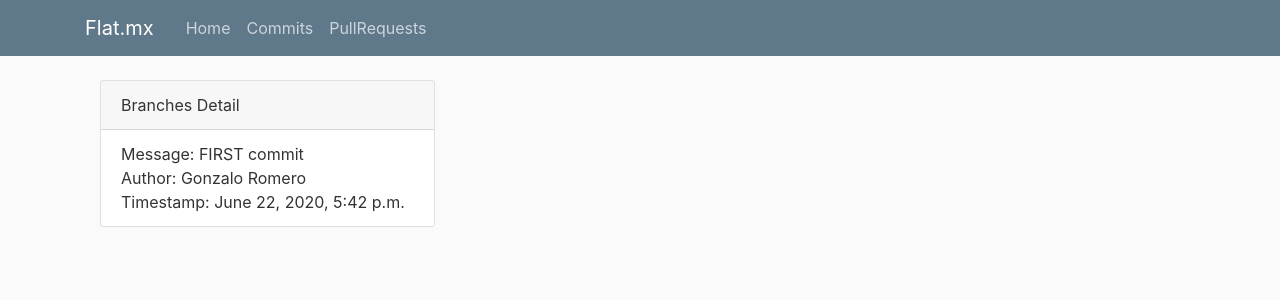
After one commit to NeOneSoft/FlatMX, a Django app: page /branches/1/ in a window 1280 px wide. The commit adds this page. Shown: the top 300 px of the page. Run offline with Django 3.2, Linux system fonts and the light colour scheme; data comes from the database, SQL or seed files in the repository; both versions use the stored data as it was after the commit; some libraries are stand-ins or nearby versions.

Commit message:
ADDING views

```diff
--- a/branches/models.py
+++ b/branches/models.py
@@ -1,6 +1,7 @@
 from django.db import models
 
 
+# Branch Model
 class Branch(models.Model):
     branch = models.CharField(max_length=200)
 
--- a/branches/templates/branches/base.html
+++ b/branches/templates/branches/base.html
@@ -10,7 +10,7 @@
     <!-- Bootstrap CSS -->
     <link rel="stylesheet" href="https://stackpath.bootstrapcdn.com/bootstrap/4.4.1/css/bootstrap.min.css" integrity="sha384-Vkoo8x4CGsO3+Hhxv8T/Q5PaXtkKtu6ug5TOeNV6gBiFeWPGFN9MuhOf23Q9Ifjh" crossorigin="anonymous">
 
-    <link rel="stylesheet" type="text/css" href="{% static 'branch/main.css' %}">
+    <link rel="stylesheet" type="text/css" href="{% static 'branches/main.css' %}">
 
     {% if title %}
         <title>Flat.mx - {{ title }}</title>
--- /dev/null
+++ b/branches/templates/branches/branch_detail.html
@@ -0,0 +1,22 @@
+{% extends "branches/base.html"%}
+{% block content %}
+<div class="col-md-6 col-auto">
+  <div class="card">
+    <div class="card-header">
+      Branches Detail
+    </div>
+     <ul class="list-group list-group-flush">
+     {% for commit in commits %}
+      <li class="list-group-item">
+        Message: {{ commit.message }}
+        <br>
+        Author: {{ commit.author.first_name }}
+                {{ commit.author.last_name }}
+        <br>
+        Timestamp: {{ commit.timestamp }}
+      </li>
+     {% endfor %}
+    </ul>
+  </div>
+</div>
+{% endblock content %}
--- a/branches/templates/branches/commits.html
+++ b/branches/templates/branches/commits.html
@@ -6,7 +6,7 @@
       Commits
     </div>
     <ul class="list-group list-group-flush">
-      {% for commit in data %}
+      {% for commit in commits %}
       <li class="list-group-item">
         Message: {{ commit.message }}
        <br>
--- a/branches/templates/branches/home.html
+++ b/branches/templates/branches/home.html
@@ -7,7 +7,9 @@
     </div>
     <ul class="list-group list-group-flush">
       {% for branch in branches %}
-      <li class="list-group-item"><a href="{% url 'branch-detail' branch.id %}">{{ branch.branch}}</a></li>
+      <li class="list-group-item">
+         <a href="{% url 'branches-detail' branch.id %}">{{ branch.branch}}</a>
+      </li>
       {% endfor %}
     </ul>
   </div>
--- a/branches/templates/branches/pulls.html
+++ b/branches/templates/branches/pulls.html
@@ -4,9 +4,11 @@
   <div class="card">
     <div class="card-header">
       Pulls
+     <br>
+     <a href="{% url 'pull-create' %}">Create Pull Request</a>
     </div>
     <ul class="list-group list-group-flush">
-      {% for pull in data %}
+      {% for pull in pulls %}
       <li class="list-group-item">
         Author: {{ pull.author.first_name }} {{pull.author.last_name}}
        <br>
@@ -27,7 +29,6 @@
       </li>
       {% endfor %}
     </ul>
-    <a href="{% url 'pull-create' %}">Create Pull Request</a>
   </div>
 </div>
 {% endblock content %}
--- a/branches/urls.py
+++ b/branches/urls.py
@@ -3,11 +3,12 @@ from django.urls import path
 
 # Views
 from . import views
-from .views import BranchListView, PullCreateView
+from .views import BranchListView, PullCreateView, BranchDetailView
 
 # FRONT-END urls
 urlpatterns = [
     path('', BranchListView.as_view(), name='branches-home'),
+    path('branches/<int:pk>/', BranchDetailView.as_view(), name='branches-detail'),
     path('commits/', views.commits, name='branches-commits'),
     path('pulls/', views.pulls, name='branches-pulls'),
     path('pulls/new/', PullCreateView.as_view(), name='pull-create'),
--- a/branches/views.py
+++ b/branches/views.py
@@ -3,7 +3,6 @@ import requests
 from rest_framework import viewsets, status
 from django.shortcuts import render
 from django.views.generic import ListView, DetailView, CreateView
-
 
 # Models and Serializers
 from .models import Branch
@@ -32,20 +31,28 @@ class BranchListView(ListView):
     paginate_by = 5
 
 
+# Data for Template
 class BranchDetailView(DetailView):
     model = Branch
+
+    def get_context_data(self, **kwargs):
+        # Call the base implementation first to get a context
+        context = super().get_context_data(**kwargs)
+        # Add in a QuerySet of all the commits
+        context['commits'] = Commit.objects.filter(branches=self.object)
+        return context
 
 
 def commits(request):
     response = requests.get('http://127.0.0.1:8000/api/v1/commits')
     commits = response.json()
-    return render(request, 'branches/commits.html', {"data": commits})
+    return render(request, 'branches/commits.html', {"commits": commits})
 
 
 def pulls(request):
     response = requests.get('http://127.0.0.1:8000/api/v1/pulls')
     pulls = response.json()
-    return render(request, 'branches/pulls.html', {"data": pulls})
+    return render(request, 'branches/pulls.html', {"pulls": pulls})
 
 
 class PullCreateView(CreateView):
@@ -53,6 +60,7 @@ class PullCreateView(CreateView):
     fields = ['merge', 'author', 'title', 'description', 'status']
 
 
+# # Data for API-Rest
 class BranchViewSet(viewsets.ModelViewSet):
     """
     Branch endpoint(ViewSet)
--- a/commits/models.py
+++ b/commits/models.py
@@ -3,11 +3,11 @@ from django.db import models
 from django.core.validators import MinValueValidator
 
 # Model imports
-
 from authors.models import Author
 from branches.models import Branch
 
 
+# Commit Model
 class Commit(models.Model):
     message = models.CharField(max_length=200)
     author = models.ForeignKey(Author, on_delete=models.CASCADE)
--- a/pulls/models.py
+++ b/pulls/models.py
@@ -11,7 +11,7 @@ STATUS = (
     ('MERGE', 'MERGE'),
 )
 
-
+#PR Model
 class PR(models.Model):
     merge = models.ManyToManyField(Branch, related_name='merge')
     author = models.ForeignKey(Author, on_delete=models.CASCADE)
```
Also changed, not shown: db.sqlite3.
